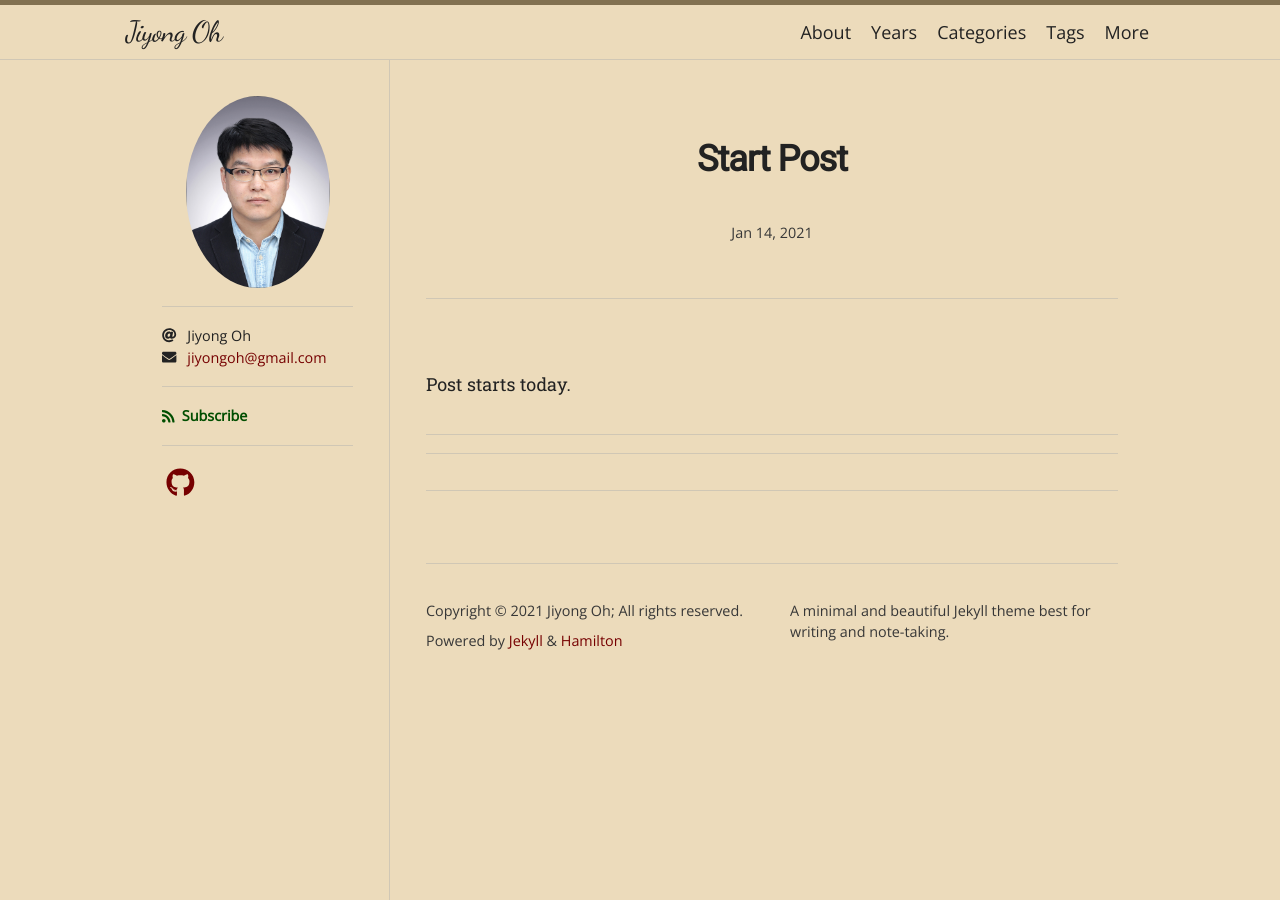
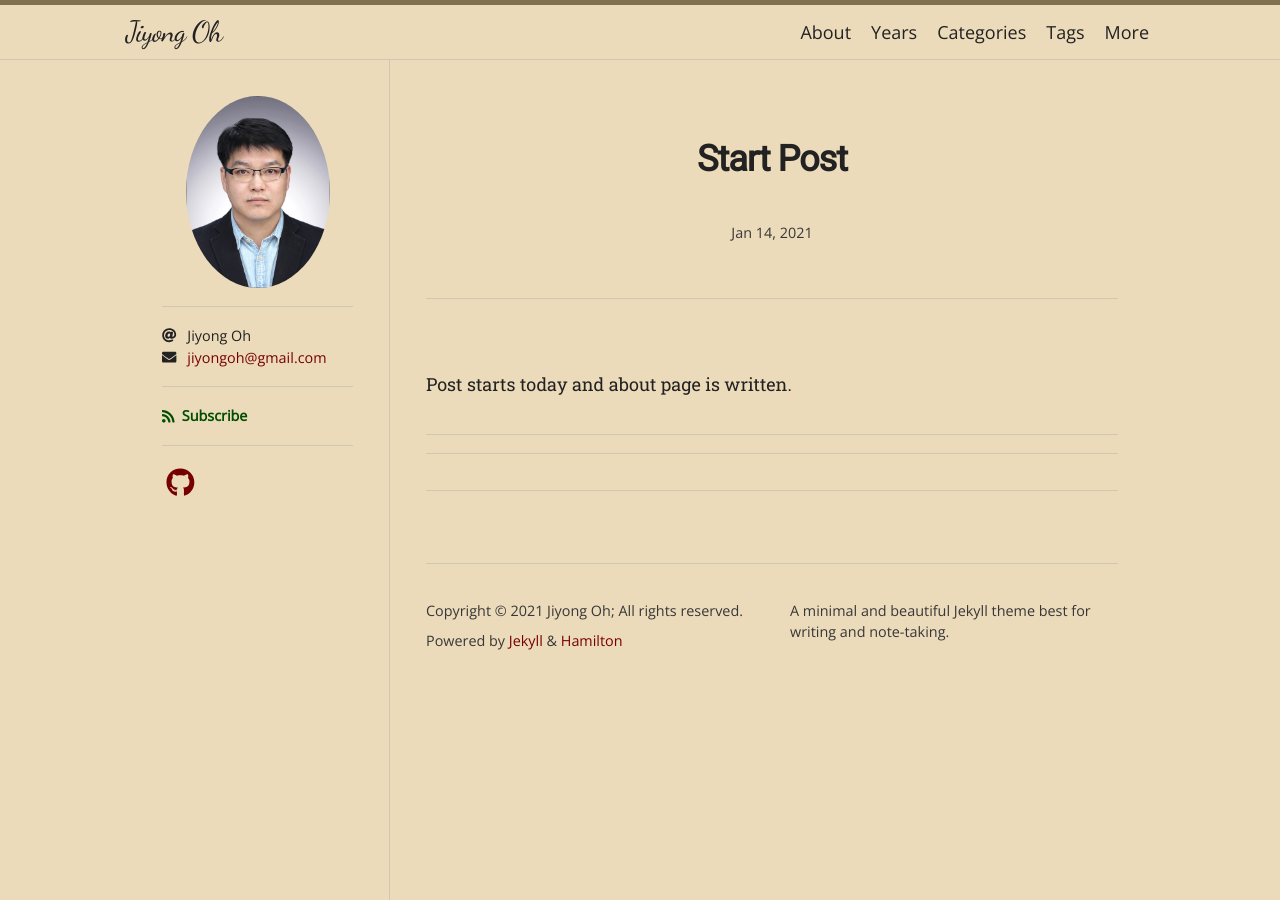
Before and after one commit to JiyongOh/JiyongOh.github.io, a Jekyll site: the page built from _posts/2021-01-14-start-post.md, in a window 1280 px wide. Built offline with Jekyll 4.4.1, drawn with Linux system fonts in a browser that asks for light colours; nearby versions of some CDN libraries; some web fonts are replaced.

Commit message:
Update 2021-01-14-start-post.md

```diff
--- a/_posts/2021-01-14-start-post.md
+++ b/_posts/2021-01-14-start-post.md
@@ -1,7 +1,7 @@
 ---
 layout: post
 ---
-Post starts today.
+Post starts today and about page is written.
 
 <!--
 Jekyll also offers powerful support for code snippets:
```
